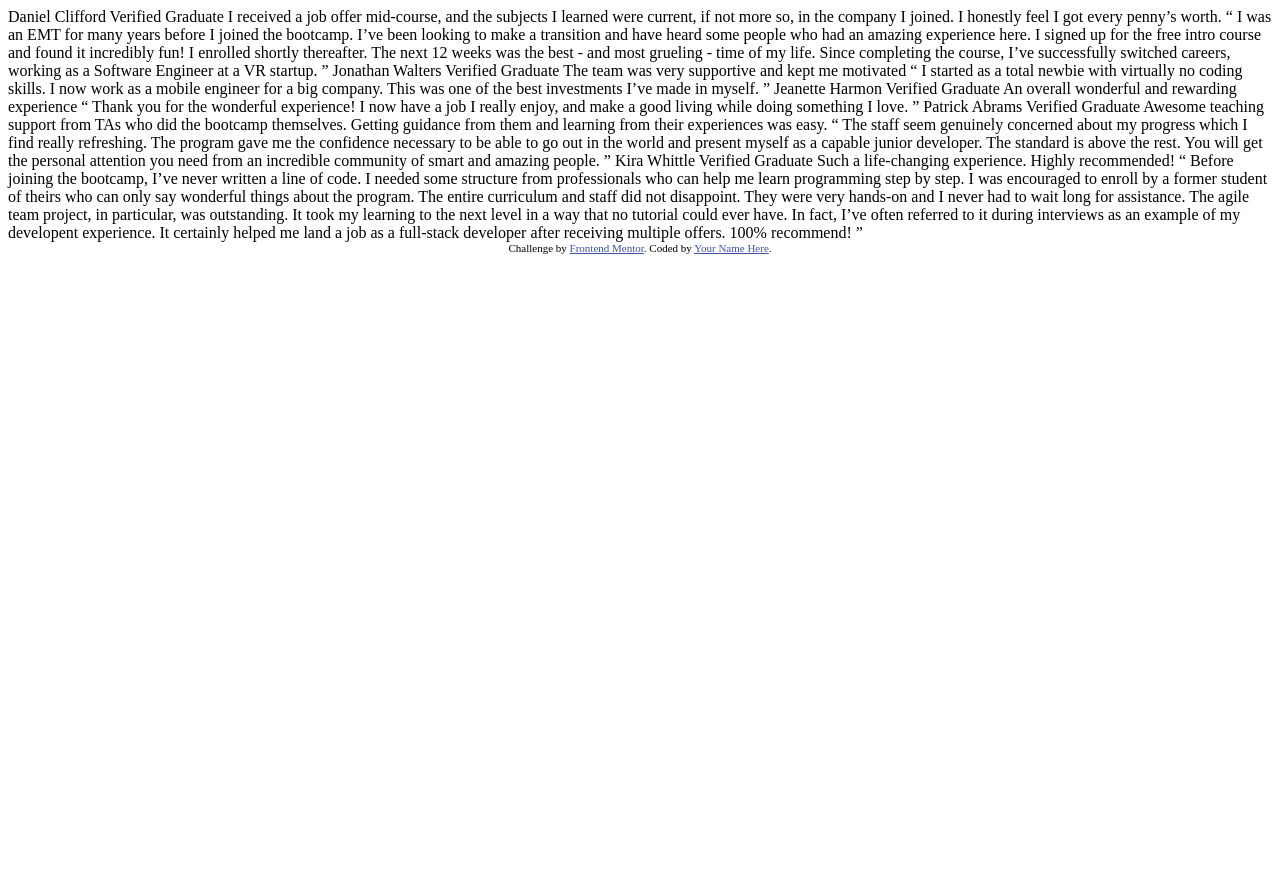
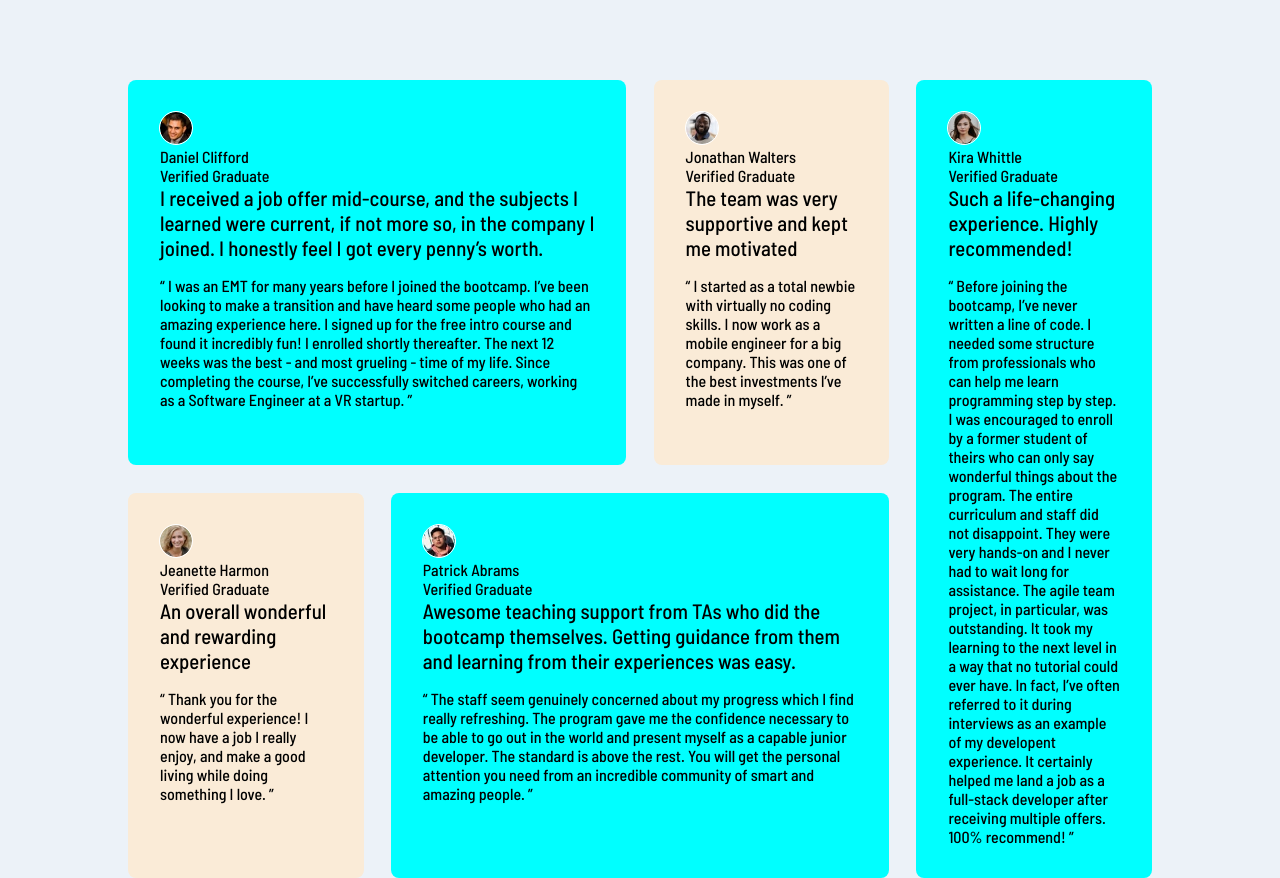
Before and after one commit to hmac100/testimonials-grid-section, a plain HTML site: page index.html in a window 1280 px wide. Before the commit the page ends 800 px from the top, so only its background shows below. Drawn offline with Linux system fonts and the light colour scheme.

Commit message:
commit 2

```diff
--- a/index.html
+++ b/index.html
@@ -1,76 +1,89 @@
 <!DOCTYPE html>
 <html lang="en">
 	<head>
-  <meta charset="UTF-8">
-  <meta name="viewport" content="width=device-width, initial-scale=1.0"> <!-- displays site properly based on user's device -->
-
-  <link rel="icon" type="image/png" sizes="32x32" href="./images/favicon-32x32.png">
+		<meta charset="UTF-8" />
+		<meta name="viewport" content="width=device-width, initial-scale=1.0" />
 
 		<title>Frontend Mentor | [Challenge Name Here]</title>
-
-  <!-- Feel free to remove these styles or customise in your own stylesheet 👍 -->
-  <style>
-    .attribution { font-size: 11px; text-align: center; }
-    .attribution a { color: hsl(228, 45%, 44%); }
-  </style>
+		<link rel="stylesheet" href="style.css" />
 	</head>
 	<body>
-  Daniel Clifford
-  Verified Graduate
-
-  I received a job offer mid-course, and the subjects I learned were current, if not more so,
-  in the company I joined. I honestly feel I got every penny’s worth.
-
-  “ I was an EMT for many years before I joined the bootcamp. I’ve been looking to make a
-  transition and have heard some people who had an amazing experience here. I signed up
-  for the free intro course and found it incredibly fun! I enrolled shortly thereafter.
-  The next 12 weeks was the best - and most grueling - time of my life. Since completing
-  the course, I’ve successfully switched careers, working as a Software Engineer at a VR startup. ”
-
-  Jonathan Walters
-  Verified Graduate
-
+		<main>
+			<div class="testimonial-grid">
+				<div class="testimonial-card wide">
+					<img src="./images/image-daniel.jpg" alt="" srcset="" />
+					<div class="testimonial-name">Daniel Clifford</div>
+					<div class="testimonial-title">Verified Graduate</div>
+					<div class="testimonial-text">
+						I received a job offer mid-course, and the subjects I learned were
+						current, if not more so, in the company I joined. I honestly feel I
+						got every penny’s worth.
+					</div>
+					“ I was an EMT for many years before I joined the bootcamp. I’ve been
+					looking to make a transition and have heard some people who had an
+					amazing experience here. I signed up for the free intro course and
+					found it incredibly fun! I enrolled shortly thereafter. The next 12
+					weeks was the best - and most grueling - time of my life. Since
+					completing the course, I’ve successfully switched careers, working as
+					a Software Engineer at a VR startup. ”
+				</div>
+				<div class="testimonial-card medium">
+					<img src="./images/image-jonathan.jpg" alt="" srcset="" />
+					<div class="testimonial-name">Jonathan Walters</div>
+					<div class="testimonial-title">Verified Graduate</div>
+					<div class="testimonial-text">
 						The team was very supportive and kept me motivated
-
-  “ I started as a total newbie with virtually no coding skills. I now work as a mobile engineer
-  for a big company. This was one of the best investments I’ve made in myself. ”
-
-  Jeanette Harmon
-  Verified Graduate
-
+					</div>
+					“ I started as a total newbie with virtually no coding skills. I now
+					work as a mobile engineer for a big company. This was one of the best
+					investments I’ve made in myself. ”
+				</div>
+				<div class="testimonial-card tall">
+					<img src="./images/image-kira.jpg" alt="" srcset="" />
+					<div class="testimonial-name">Kira Whittle</div>
+					<div class="testimonial-title">Verified Graduate</div>
+					<div class="testimonial-text">
+						Such a life-changing experience. Highly recommended!
+					</div>
+					“ Before joining the bootcamp, I’ve never written a line of code. I
+					needed some structure from professionals who can help me learn
+					programming step by step. I was encouraged to enroll by a former
+					student of theirs who can only say wonderful things about the program.
+					The entire curriculum and staff did not disappoint. They were very
+					hands-on and I never had to wait long for assistance. The agile team
+					project, in particular, was outstanding. It took my learning to the
+					next level in a way that no tutorial could ever have. In fact, I’ve
+					often referred to it during interviews as an example of my developent
+					experience. It certainly helped me land a job as a full-stack
+					developer after receiving multiple offers. 100% recommend! ”
+				</div>
+				<div class="testimonial-card medium">
+					<img src="./images/image-jeanette.jpg" alt="" srcset="" />
+					<div class="testimonial-name">Jeanette Harmon</div>
+					<div class="testimonial-title">Verified Graduate</div>
+					<div class="testimonial-text">
 						An overall wonderful and rewarding experience
-
-  “ Thank you for the wonderful experience! I now have a job I really enjoy, and make a good living
-  while doing something I love. ”
-
-  Patrick Abrams
-  Verified Graduate
-
-  Awesome teaching support from TAs who did the bootcamp themselves. Getting guidance from them and
-  learning from their experiences was easy.
-
-  “ The staff seem genuinely concerned about my progress which I find really refreshing. The program
-  gave me the confidence necessary to be able to go out in the world and present myself as a capable
-  junior developer. The standard is above the rest. You will get the personal attention you need from
-  an incredible community of smart and amazing people. ”
-
-  Kira Whittle
-  Verified Graduate
-
-  Such a life-changing experience. Highly recommended!
-
-  “ Before joining the bootcamp, I’ve never written a line of code. I needed some structure from
-  professionals who can help me learn programming step by step. I was encouraged to enroll by a former
-  student of theirs who can only say wonderful things about the program. The entire curriculum and staff
-  did not disappoint. They were very hands-on and I never had to wait long for assistance. The agile team
-  project, in particular, was outstanding. It took my learning to the next level in a way that no tutorial
-  could ever have. In fact, I’ve often referred to it during interviews as an example of my developent
-  experience. It certainly helped me land a job as a full-stack developer after receiving multiple offers.
-  100% recommend! ”
-
-  <div class="attribution">
-    Challenge by <a href="https://www.frontendmentor.io?ref=challenge" target="_blank">Frontend Mentor</a>.
-    Coded by <a href="#">Your Name Here</a>.
 					</div>
+					“ Thank you for the wonderful experience! I now have a job I really
+					enjoy, and make a good living while doing something I love. ”
+				</div>
+				<div class="testimonial-card wide">
+					<img src="./images/image-patrick.jpg" alt="" srcset="" />
+					<div class="testimonial-name">Patrick Abrams</div>
+					<div class="testimonial-title">Verified Graduate</div>
+					<div class="testimonial-text">
+						Awesome teaching support from TAs who did the bootcamp themselves.
+						Getting guidance from them and learning from their experiences was
+						easy.
+					</div>
+					“ The staff seem genuinely concerned about my progress which I find
+					really refreshing. The program gave me the confidence necessary to be
+					able to go out in the world and present myself as a capable junior
+					developer. The standard is above the rest. You will get the personal
+					attention you need from an incredible community of smart and amazing
+					people. ”
+				</div>
+			</div>
+		</main>
 	</body>
 </html>
--- /dev/null
+++ b/style.css
@@ -0,0 +1,66 @@
+@import url("https://fonts.googleapis.com/css2?family=Barlow+Semi+Condensed:wght@500;600&display=swap");
+
+*,
+*::before,
+*::after {
+	margin: 0px;
+	padding: 0px;
+	box-sizing: border-box;
+}
+
+:root {
+	--primaryClr-Moderate-violet: hsl(263, 55%, 52%);
+	--primaryClr-Very-dark-grayish-blue: hsl(217, 19%, 35%);
+	--primaryClr-Very-dark-blackish-blue: hsl(219, 29%, 14%);
+	--primaryClr-White: hsl(0, 0%, 100%);
+	--neutralClr--Light-gray: hsl(0, 0%, 81%);
+	--neutralClr--Light-grayish-blue: hsl(210, 46%, 95%);
+	font-family: "Barlow Semi Condensed", sans-serif;
+	font-size: var(--fs);
+	--fw-medium: 500;
+	--fw-semi-bold: 600;
+}
+body {
+	min-height: 100vh;
+	padding-top: 10vh;
+	display: flex;
+	justify-content: center;
+	align-content: center;
+	background-color: var(--neutralClr--Light-grayish-blue);
+}
+
+main {
+	max-width: 80%;
+}
+
+img {
+	border-radius: 50%;
+	width: 2rem;
+	height: 2rem;
+	outline: 1px solid white;
+}
+.testimonial-card {
+	padding: 2rem;
+	background-color: antiquewhite;
+	border-radius: 0.5rem;
+}
+.testimonial-text {
+	font-size: 1.3rem;
+	font-family: var(--fw-semi-bold);
+	padding-bottom: 1rem;
+}
+
+.testimonial-grid {
+	display: grid;
+	grid-template-columns: repeat(4, 1fr);
+	grid-template-rows: repeat(2, 1fr);
+	gap: 1.7rem;
+}
+.testimonial-card.wide {
+	background-color: aqua;
+	grid-column: span 2;
+}
+.testimonial-card.tall {
+	background-color: aqua;
+	grid-row: span 2;
+}
```
Also changed, not shown: images/favicon-32x32.png (deleted), 1 other file. Lines whose indentation alone changed are shown as unchanged.
